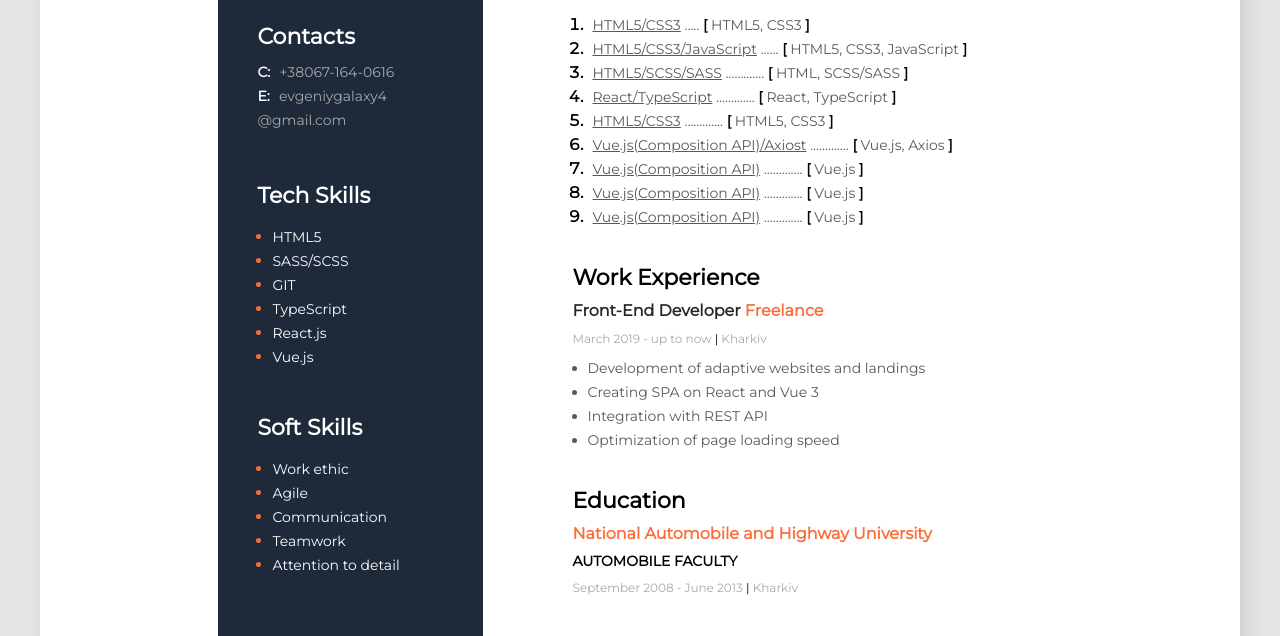
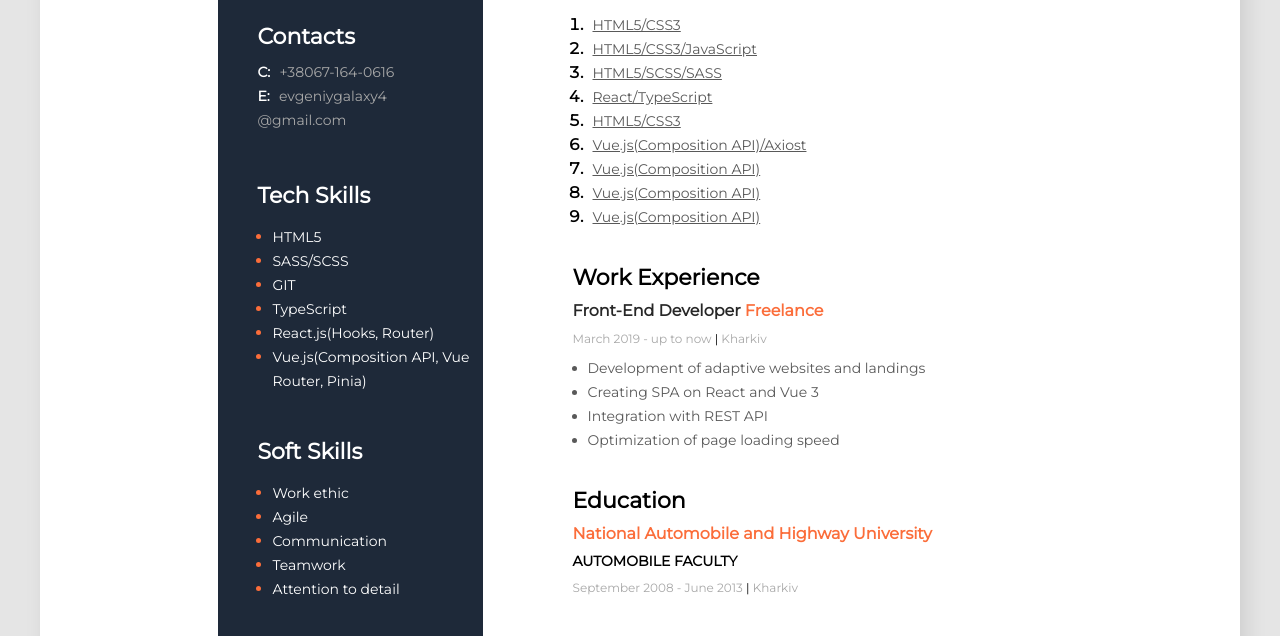
Before and after one commit to EvgeniyKarpuhin/resume, a plain HTML site: page index.html in a window 1280 px wide. Shown: the part 464-1100 px from the top of the page. Drawn offline with Linux system fonts and the light colour scheme.

Commit message:
Update index.html

```diff
--- a/index.html
+++ b/index.html
@@ -30,64 +30,46 @@
                 <li class="my-projects-number">
                     <span class="my-projects-text">
                         <a class="my-projects-site" href="https://evgeniykarpuhin.github.io/goit-markup-hw-08/index.html">HTML5/CSS3</a>
-                    .....
-                    <span class="my-projects-bracket">[</span> HTML5, CSS3 <span class="my-projects-bracket">]</span>
                     </span>
                 </li>
                 <li class="my-projects-number">
                     <span class="my-projects-text">
                         <a class="my-projects-site" href="https://evgeniykarpuhin.github.io/filmoteka/#en">HTML5/CSS3/JavaScript</a>
-                    ......
-                    <span class="my-projects-bracket">[</span> HTML5, CSS3, JavaScript <span class="my-projects-bracket">]</span>
                     </span>
                 </li>
                 <li class="my-projects-number">
                     <span class="my-projects-text">
                         <a class="my-projects-site" href="https://evgeniykarpuhin.github.io/ice-cream/">HTML5/SCSS/SASS</a>
-                    .............
-                    <span class="my-projects-bracket">[</span> HTML, SCSS/SASS <span class="my-projects-bracket">]</span>
                     </span>
                 </li>
                 <li class="my-projects-number">
                     <span class="my-projects-text">
                         <a class="my-projects-site" href="https://evgeniykarpuhin.github.io/react-typescript2/">React/TypeScript</a>
-                    .............
-                    <span class="my-projects-bracket">[</span> React, TypeScript <span class="my-projects-bracket">]</span>
                     </span>
                 </li>
                 <li class="my-projects-number">
                     <span class="my-projects-text">
                         <a class="my-projects-site" href="https://evgeniykarpuhin.github.io/Travel-Page/">HTML5/CSS3</a>
-                    .............
-                    <span class="my-projects-bracket">[</span> HTML5, CSS3 <span class="my-projects-bracket">]</span>
                     </span>
                 </li>
                 <li class="my-projects-number">
                     <span class="my-projects-text">
                         <a class="my-projects-site" href="https://evgeniykarpuhin.github.io/vue-vite-axios/">Vue.js(Composition API)/Axiost</a>
-                    .............
-                    <span class="my-projects-bracket">[</span> Vue.js, Axios <span class="my-projects-bracket">]</span>
                     </span>
                 </li>
                 <li class="my-projects-number">
                     <span class="my-projects-text">
                         <a class="my-projects-site" href="https://evgeniykarpuhin.github.io/weather-vite/">Vue.js(Composition API)</a>
-                    .............
-                    <span class="my-projects-bracket">[</span> Vue.js <span class="my-projects-bracket">]</span>
                     </span>
                 </li>
                 <li class="my-projects-number">
                     <span class="my-projects-text">
                         <a class="my-projects-site" href="https://evgeniykarpuhin.github.io/Iceland-2/">Vue.js(Composition API)</a>
-                    .............
-                    <span class="my-projects-bracket">[</span> Vue.js <span class="my-projects-bracket">]</span>
                     </span>
                 </li>
                 <li class="my-projects-number">
                     <span class="my-projects-text">
                         <a class="my-projects-site" href="https://evgeniykarpuhin.github.io/crypto/">Vue.js(Composition API)</a>
-                    .............
-                    <span class="my-projects-bracket">[</span> Vue.js <span class="my-projects-bracket">]</span>
                     </span>
                 </li>
             </ol>
@@ -142,8 +124,8 @@
                         <li class="tech-skills-title"><span class="tech-skills-title-text">SASS/SCSS</span></li>
                         <li class="tech-skills-title"><span class="tech-skills-title-text">GIT</span></li>
                         <li class="tech-skills-title"><span class="tech-skills-title-text">TypeScript</span></li>
-                        <li class="tech-skills-title"><span class="tech-skills-title-text">React.js</span></li>
-                        <li class="tech-skills-title"><span class="tech-skills-title-text">Vue.js</span></li>
+                        <li class="tech-skills-title"><span class="tech-skills-title-text">React.js(Hooks, Router)</span></li>
+                        <li class="tech-skills-title"><span class="tech-skills-title-text">Vue.js(Composition API, Vue Router, Pinia)</span></li>
                     </ul>
             </div>
 
```
Lines whose indentation alone changed are shown as unchanged.
